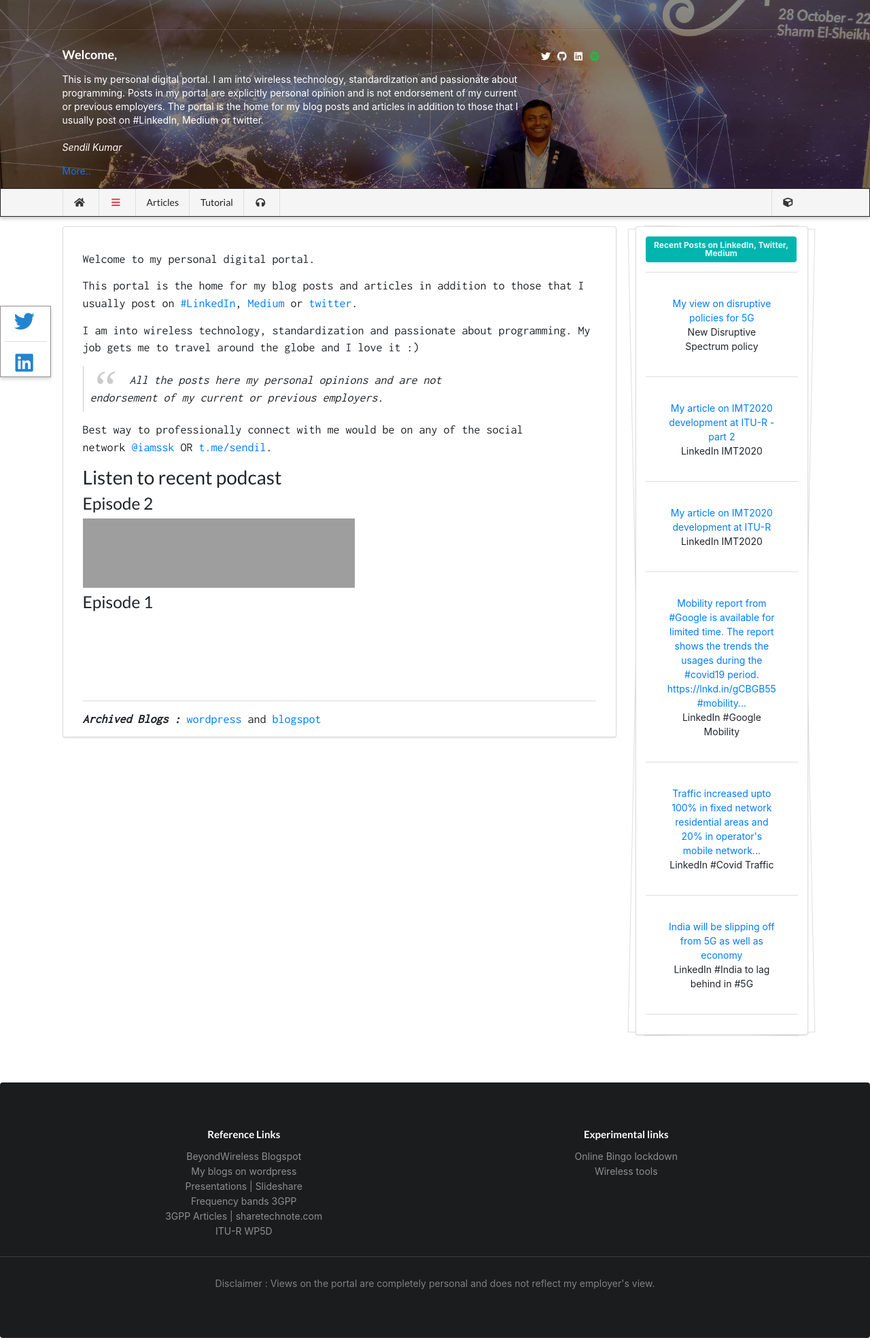
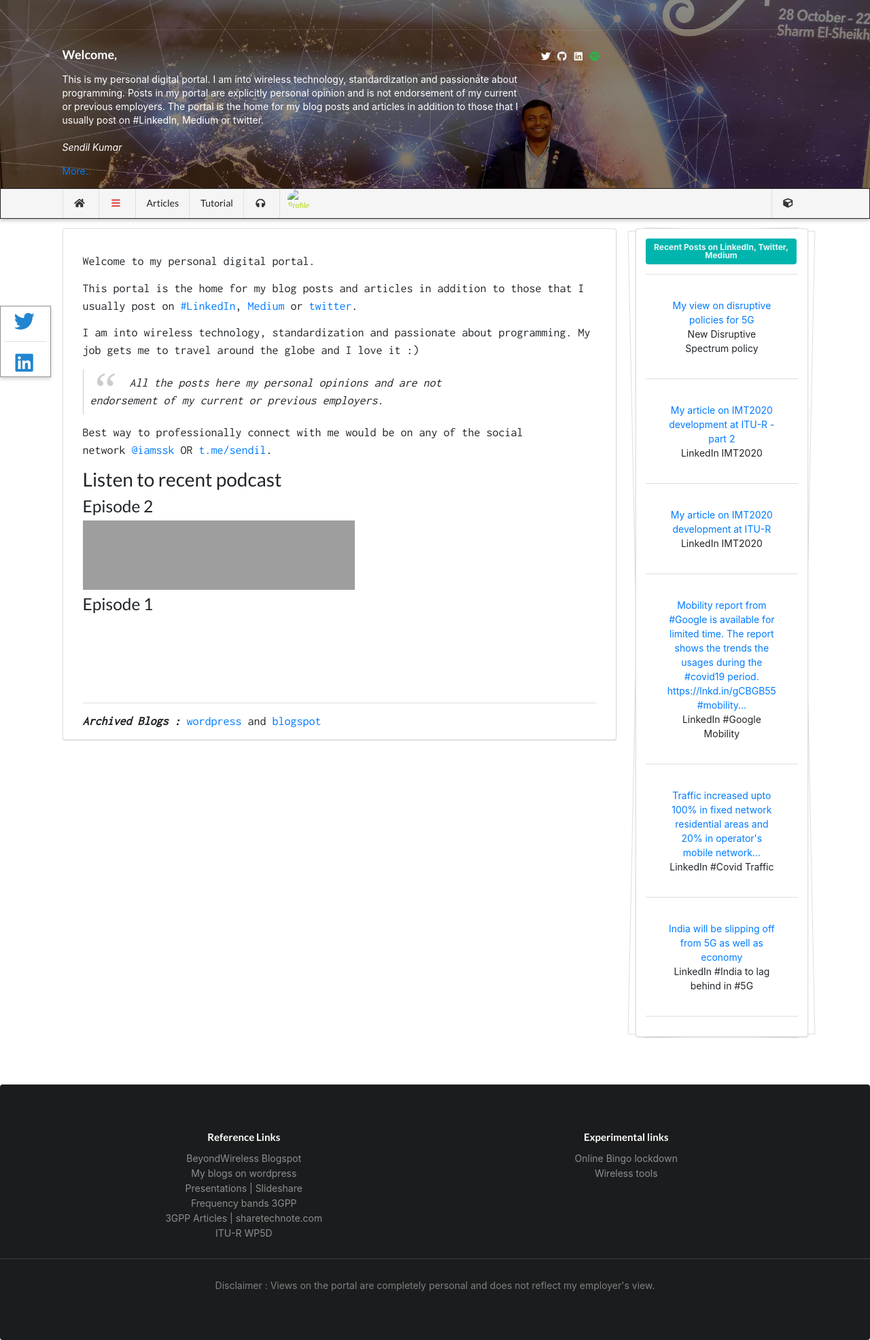
Before and after one commit to wiless/wiless.github.io, a Jekyll site: the page built from index.html, in a window 1280 px wide. Shown: the whole page at 68% size. Built offline with Jekyll 4.4.1, drawn with Linux system fonts in a browser that asks for light colours; nearby versions of some CDN libraries; some web fonts are replaced; comment, search, counter and statistics services are not loaded; a style sheet for code colours, icons or effects is not loaded; grey boxes are pictures that could not be loaded.

Commit message:
Update menu.html

```diff
--- a/_includes/menu.html
+++ b/_includes/menu.html
@@ -26,9 +26,9 @@
 <!--           <button class="ui primary button right floated " id="btnsignin" onclick="signIn()">Sign In</button> -->
 <!--          <button class="ui  primary button right floated" id="btnsignout" onclick="signOut()">Sign Out</button>  -->
 
+         <img id="profile" class="right floated circular mini ui image" src="" alt="Profile" onclick="signOut()">
 
         <div href="#" class="ui right floated dropdown item">
-
             <i class="cube  icon"></i>
             <div class="menu">
                  <a class="item" href="/apps/map.html"><i class="icon map outline"></i>FSS Impact</a>
```
